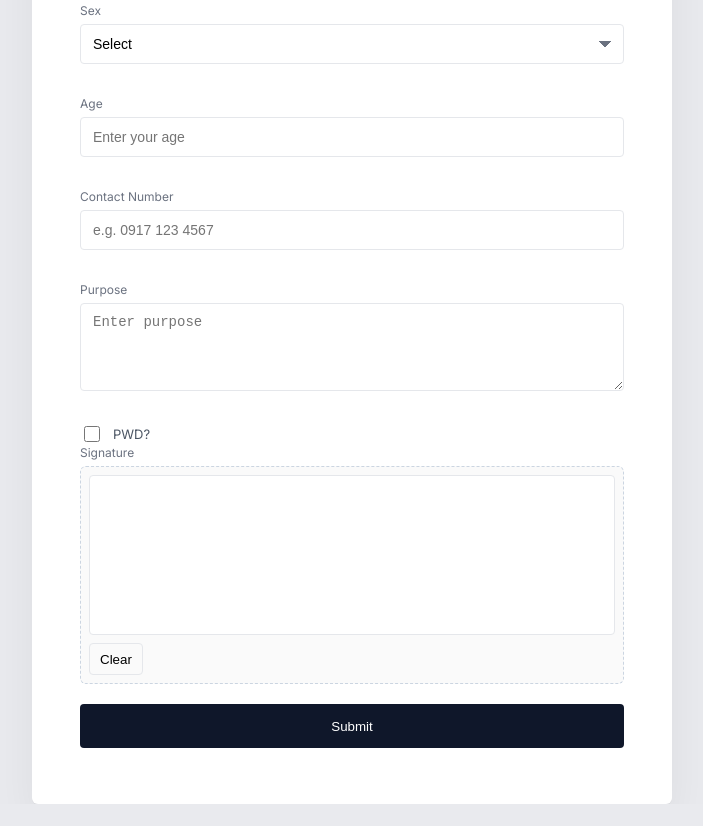
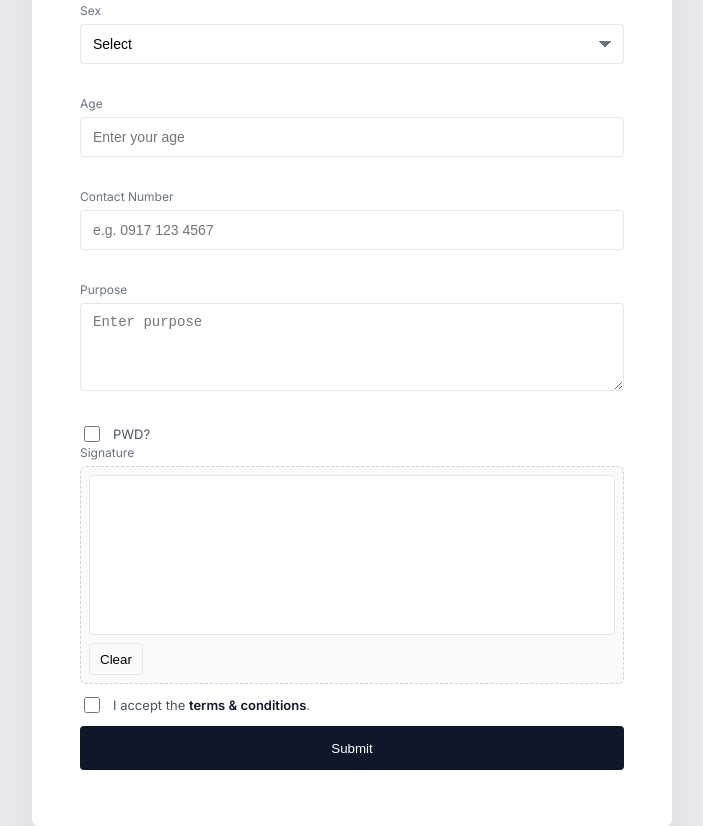
Before and after one commit to JaykeeAbaa/reg, a plain HTML site: page index.html in a window 1280 px wide. Shown: the part 318-1144 px from the top of the page, without its empty margins (288-991 px from the left). Before the commit the page ends 1122 px from the top, so only its background shows below. Drawn offline with Linux system fonts and the light colour scheme.

Commit message:
Update index.html

```diff
--- a/index.html
+++ b/index.html
@@ -74,6 +74,11 @@
               </div>
             </div>
 
+            <label class="check">
+              <input type="checkbox" name="terms" required />
+              <span>I accept the <a href="#" class="link">terms &amp; conditions</a>.</span>
+            </label>
+
             <button class="btn btn--primary" type="submit">Submit</button>
           </form>
         </div>
```
